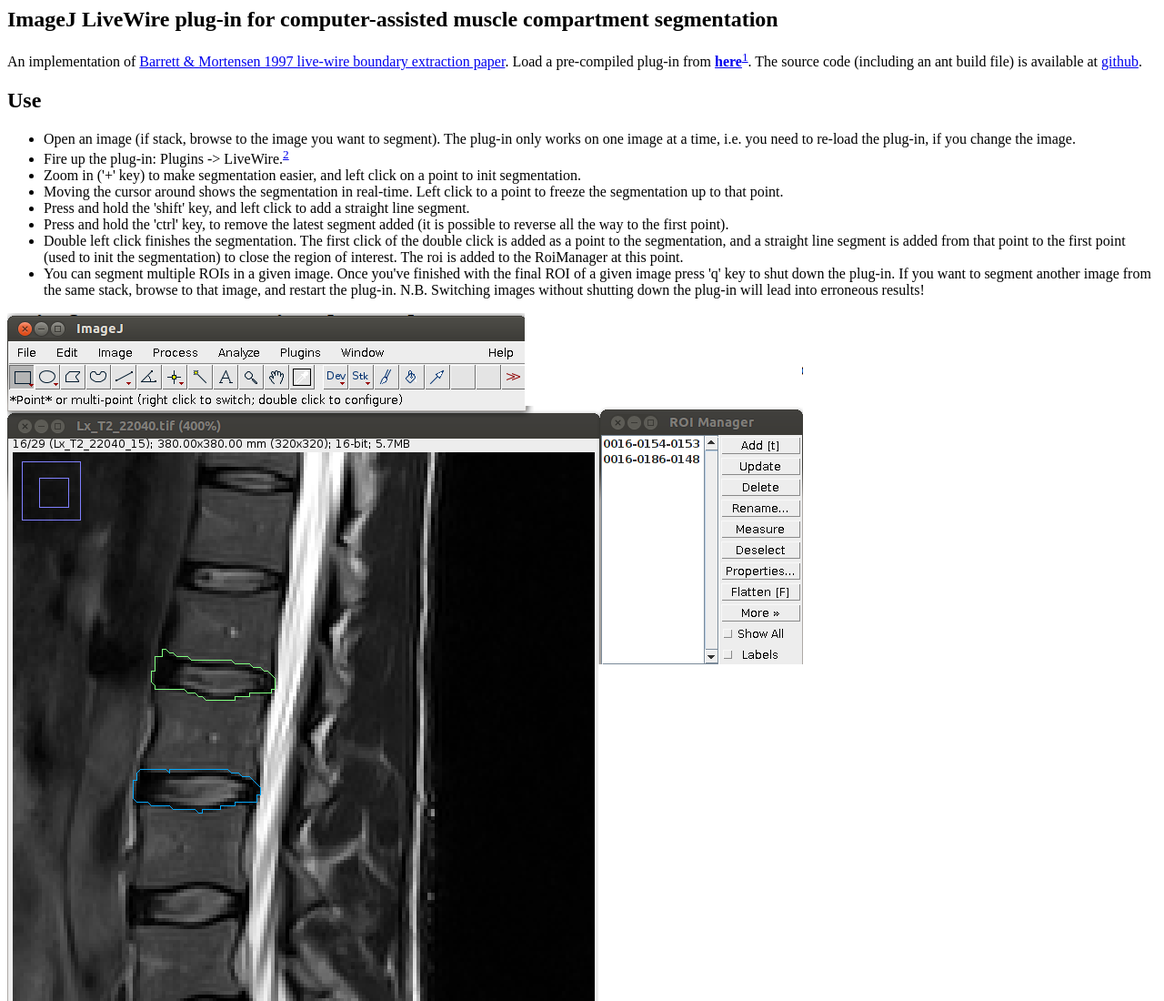
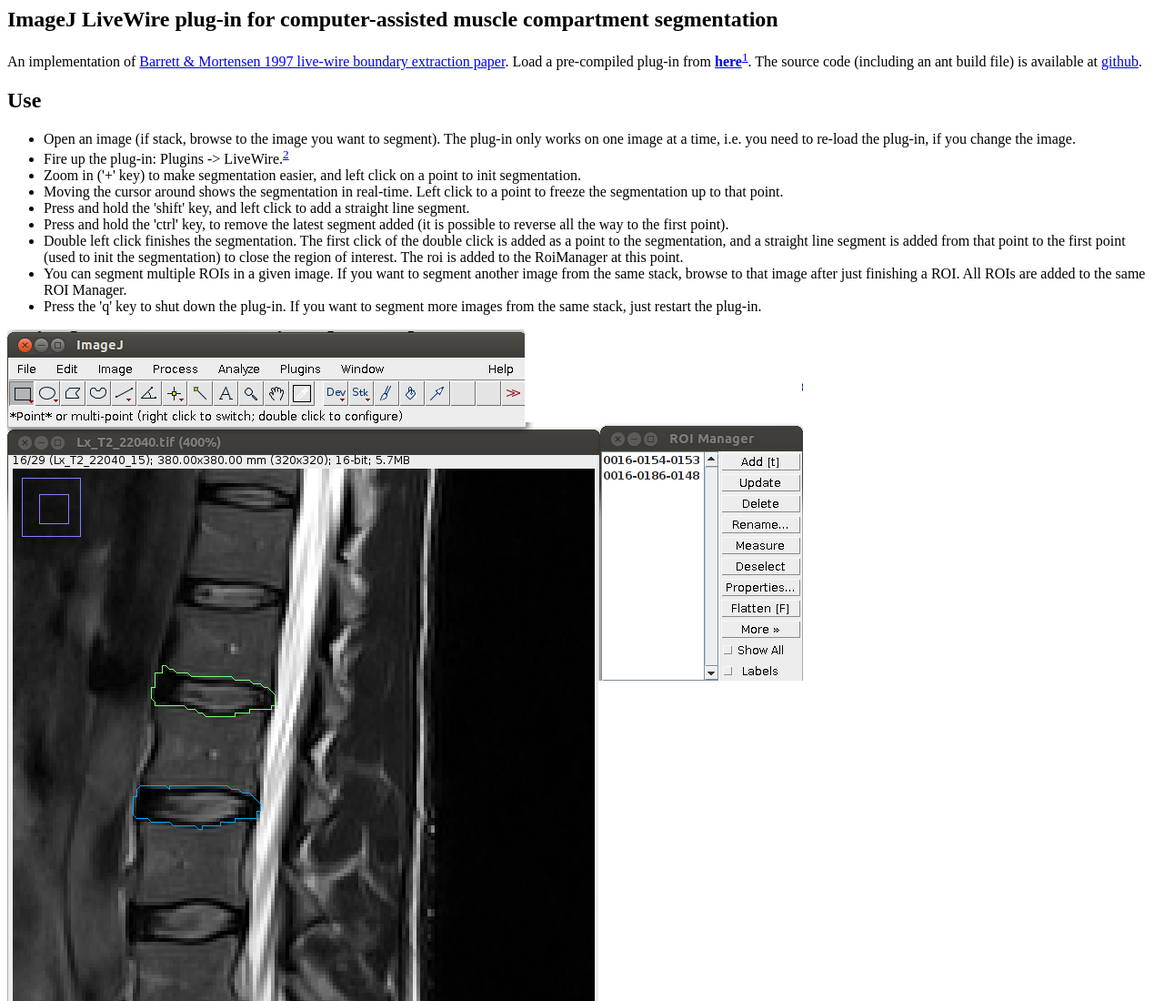
Before and after one commit to yasminromi/imageJLiveWirePlugin, a plain HTML site: page index.html in a window 1280 px wide. Shown: the top 1100 px of the page at 91% size. Drawn offline with Linux system fonts and the light colour scheme.

Commit message:
Updated the index.html

```diff
--- a/index.html
+++ b/index.html
@@ -16,8 +16,8 @@
 				<li>Press and hold the 'shift' key, and left click to add a straight line segment.</li>
 				<li>Press and hold the 'ctrl' key, to remove the latest segment added (it is possible to reverse all the way to the first point).</li>
 				<li>Double left click finishes the segmentation. The first click of the double click is added as a point to the segmentation, and a straight line segment is added from that point to the first point (used to init the segmentation) to close the region of interest. The roi is added to the RoiManager at this point.</li>
-				<li>You can segment multiple ROIs in a given image. Once you've finished with the final ROI of a given image press 'q' key to shut down the plug-in. If you want to segment another image from the same stack, browse to that image, and restart the plug-in. N.B. Switching images without shutting down the plug-in will lead into erroneous results!</li>
-
+				<li>You can segment multiple ROIs in a given image. If you want to segment another image from the same stack, browse to that image after just finishing a ROI. All ROIs are added to the same ROI Manager.</li>
+				<li>Press the 'q' key to shut down the plug-in. If you want to segment more images from the same stack, just restart the plug-in.</li>
 			</ul>
 		</p>
 		<p>
```
